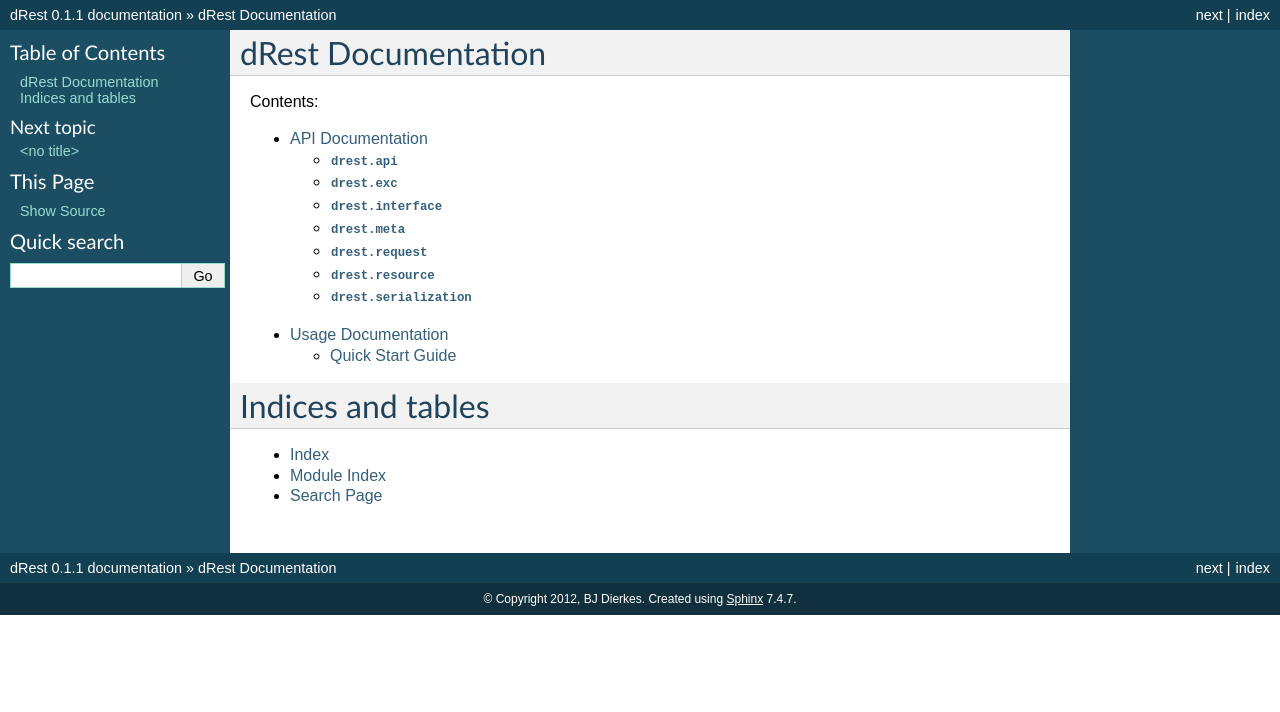
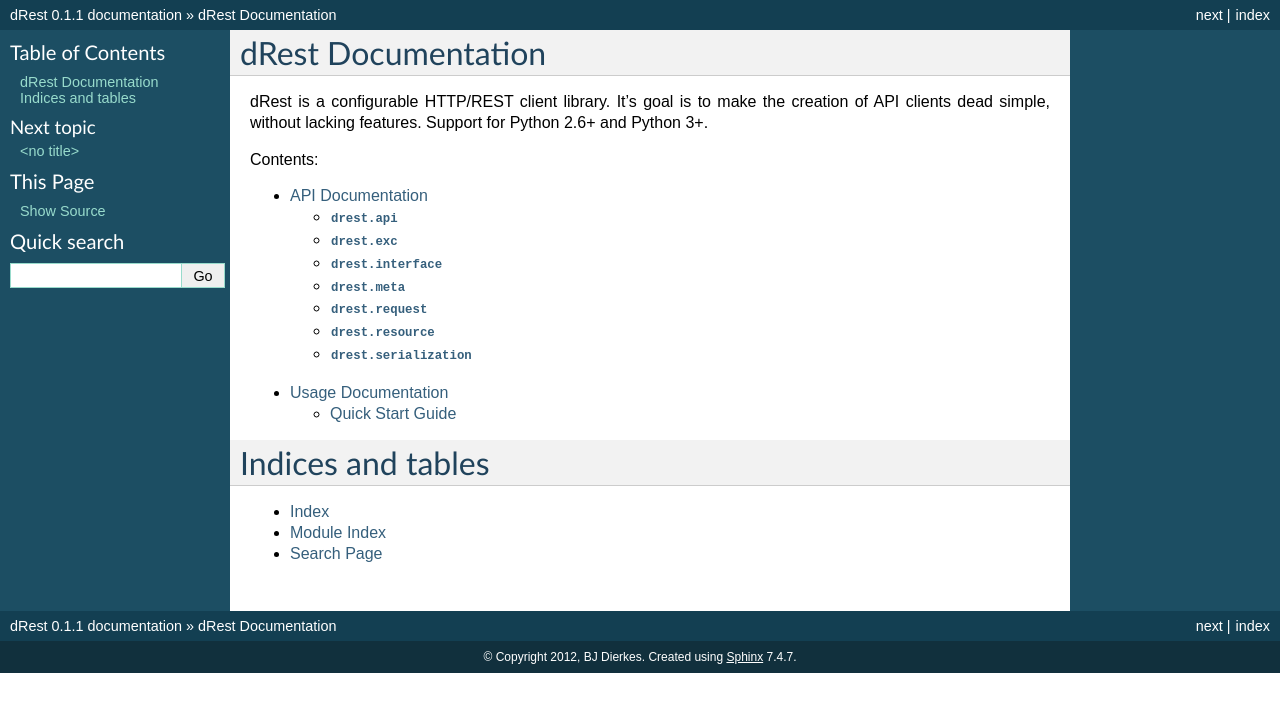
Before and after one commit to datafolklabs/drest, a Sphinx documentation site: the page built from doc/source/index.rst, in a window 1280 px wide. Shown: the top 712 px of the page. Built offline with Sphinx 7.4.7, drawn with Linux system fonts in a browser that asks for light colours.

Commit message:
added description

```diff
--- a/doc/source/conf.py
+++ b/doc/source/conf.py
@@ -16,7 +16,6 @@
 VERSION = '0.1'
 RELEASE = '0.1.1'
 
-sys.path.insert(0, os.path.abspath('src/drest/'))
 sys.path.insert(0, os.path.abspath('../../src/drest/'))
 
 # If extensions (or modules to document with autodoc) are in another directory,
--- a/doc/source/index.rst
+++ b/doc/source/index.rst
@@ -5,6 +5,11 @@
 
 dRest Documentation
 ===================
+
+dRest is a configurable HTTP/REST client library.  It's goal is to make
+the creation of API clients dead simple, without lacking features.  Support
+for Python 2.6+ and Python 3+.
+
 
 Contents:
 
```
